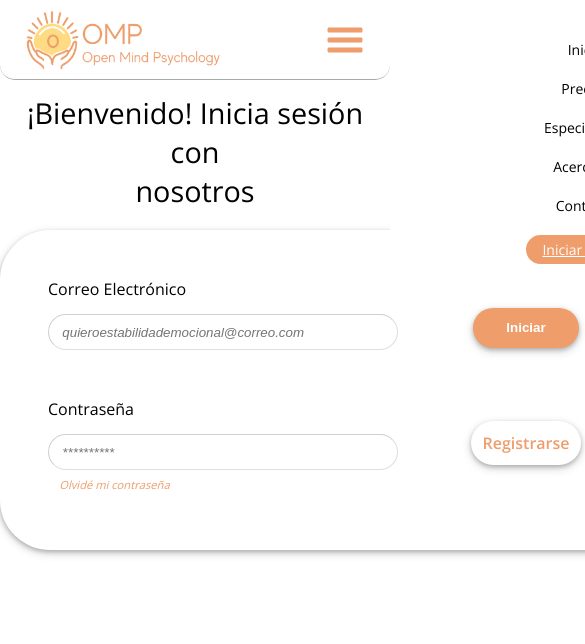
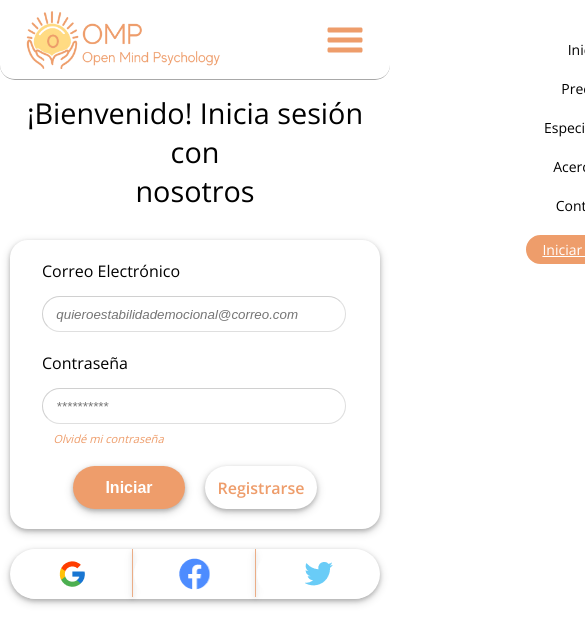
Before and after one commit to sabucds/Open-Mind-Psychology, a React (Create React App) app: page /iniciar in a window 390 px wide. Shown: the top 644 px of the page, 585 px wide, since content can reach past the window. Built offline with nearby package versions, Linux system fonts and the light colour scheme; no server answers.

Commit message:
iniciar sesion responsive

```diff
--- a/src/components/Navbar/Navbar.css
+++ b/src/components/Navbar/Navbar.css
@@ -136,6 +136,6 @@
   }
 
   .logo {
-    width: 400px;
+    width: 250px;
   }
 }
--- a/src/components/pages/IniciarSesion/IniciarSesion.css
+++ b/src/components/pages/IniciarSesion/IniciarSesion.css
@@ -18,7 +18,6 @@ body {
 
 .title-box {
   font-size: 1.2em;
-
   width: 100%;
   height: 12em;
   display: flex;
@@ -56,7 +55,6 @@ body {
   margin-top: 3em;
   display: flex;
   flex-direction: column;
-  font-weight: 70;
 }
 
 .inputsForm {
@@ -95,27 +93,34 @@ body {
 }
 
 .button-format {
+  padding: 0.7em;
   box-shadow: 0 2px 4px 0 rgba(0, 0, 0, 0.2), 0 3px 10px 0 rgba(0, 0, 0, 0.19);
-  cursor: pointer;
-  width: 8em;
-  height: 3em;
   border-radius: 1.5em;
-  border-width: 0;
-
-  font-weight: 700;
+  border-color: #ee9d6b;
+  border-style: none;
+  font-size: 1em;
+  width: 7em;
+  font-weight: 600;
+  text-decoration: none;
+  text-align: center;
+  height: 2.7em;
 }
 
 .register-button {
   padding: 0.7em;
+  text-align: center;
+  width: 7em;
+  height: 2.7em;
   box-shadow: 0 2px 4px 0 rgba(0, 0, 0, 0.2), 0 3px 10px 0 rgba(0, 0, 0, 0.19);
   border-radius: 1.5em;
   font-weight: 600;
+  text-align: center;
 }
 
 #login-data {
   background-color: #ee9d6b;
   color: white;
-  margin-bottom: 5.5em;
+  margin-bottom: 4.5em;
 }
 
 #login-data:hover {
@@ -182,3 +187,83 @@ body {
   margin-left: 1em;
   margin-top: 0.5em;
 }
+
+@media screen and (max-width: 600px) {
+  .bottom-main {
+    flex-direction: column;
+    height: 100%;
+    width: 100%;
+    padding: 10px;
+  }
+  .inicio-box {
+    width: 100%;
+    height: max-content;
+    margin-bottom: 20px;
+  }
+  .inicio-sesion {
+    border-radius: 1.125em;
+    width: 100%;
+    height: max-content;
+    flex-direction: column;
+  }
+  .buttons {
+    width: 100%;
+    flex-direction: row;
+  }
+  #login-data {
+    margin-top: 20px;
+    margin-bottom: 20px;
+    margin-right: 20px;
+  }
+  .register-button {
+    margin-top: 20px;
+  }
+  #re-register {
+    margin-bottom: 20px;
+  }
+  .inputsForm {
+    margin-top: 1em;
+    width: 90%;
+    height: 2.75em;
+  }
+  .email-box {
+    margin-left: 2em;
+    margin-top: 20px;
+  }
+  .passwordBox {
+    margin-top: 20px;
+    margin-left: 2em;
+  }
+  .rrss-box {
+    width: 100%;
+    height: 70px;
+    height: max-content;
+    flex-direction: row;
+    margin-bottom: 50px;
+  }
+  .textito {
+    display: none;
+  }
+  .sep {
+    height: 3em;
+    margin-top: 0;
+    width: 1px;
+  }
+  .lastLine {
+    display: none;
+  }
+  .buttonsRS {
+    height: 50px;
+    background-color: none;
+    width: 100%;
+    justify-content: space-evenly;
+    align-items: center;
+    border-radius: 3.125em;
+  }
+  .dist {
+    width: 33%;
+    height: max-content;
+    display: flex;
+    justify-content: center;
+  }
+}
--- a/src/components/pages/IniciarSesion/IniciarSesion.jsx
+++ b/src/components/pages/IniciarSesion/IniciarSesion.jsx
@@ -62,21 +62,21 @@ const IniciarSesion = () => {
               <div className="image1log"></div>
               <p className="textito">Ingresar con cuenta de Google</p>
             </button>
-            <hr class="solid" className="sep" />
+            <hr className="sep solid" />
           </div>
           <div className="dist">
             <button className="buttonsRS" id="faceB">
               <div className="image2log"></div>
               <p className="textito">Ingresar con cuenta de Facebook</p>
             </button>
-            <hr class="solid" className="sep" />
+            <hr className="sep solid" />
           </div>
           <div className="dist">
             <button className="buttonsRS" id="twitterB">
               <div className="image3log"></div>
               <p className="textito"> Ingresar con cuenta de Twitter</p>
             </button>
-            <hr class="solid" className="sep" />
+            <hr className="sep lastLine solid" />
           </div>
         </div>
       </div>
```
